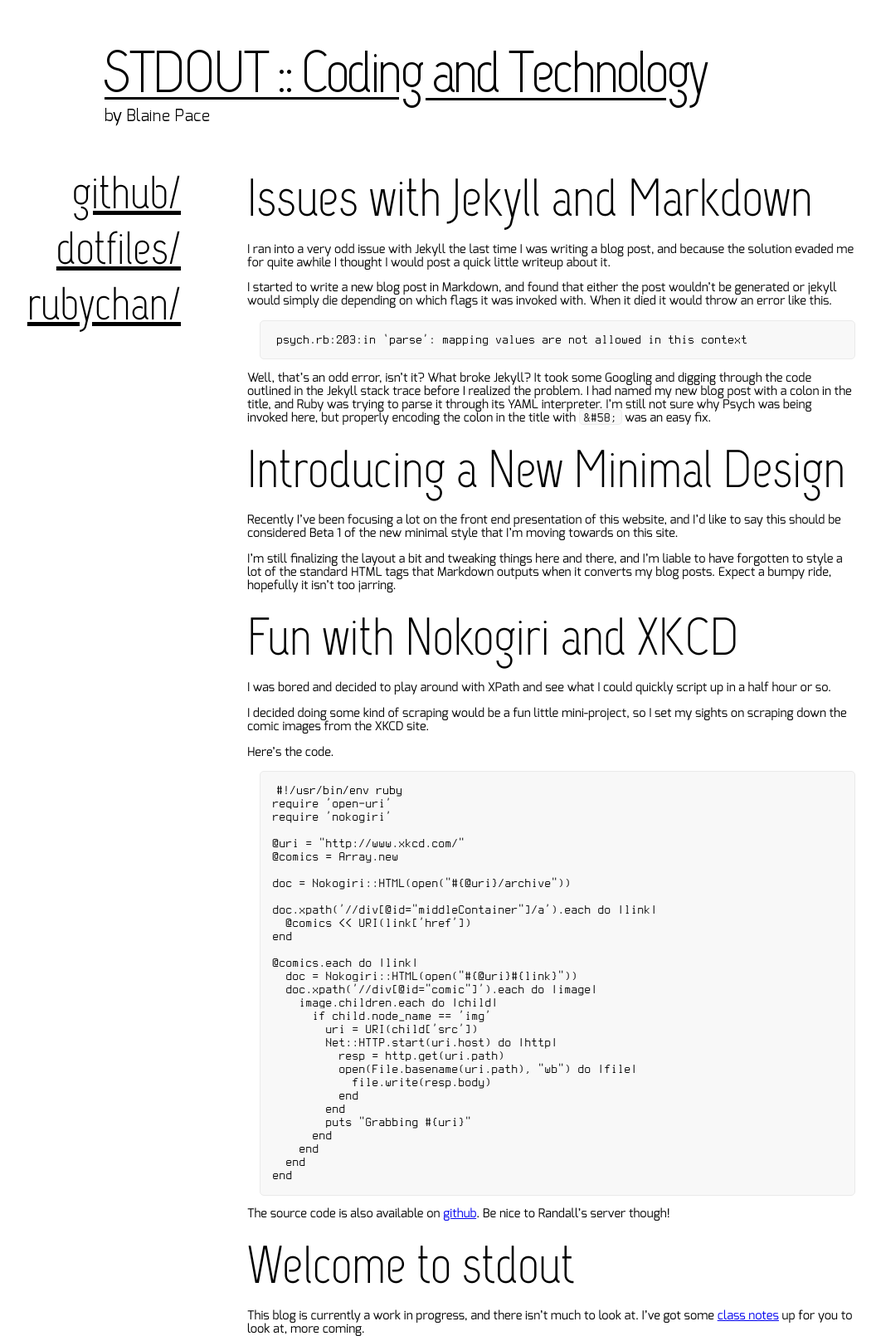
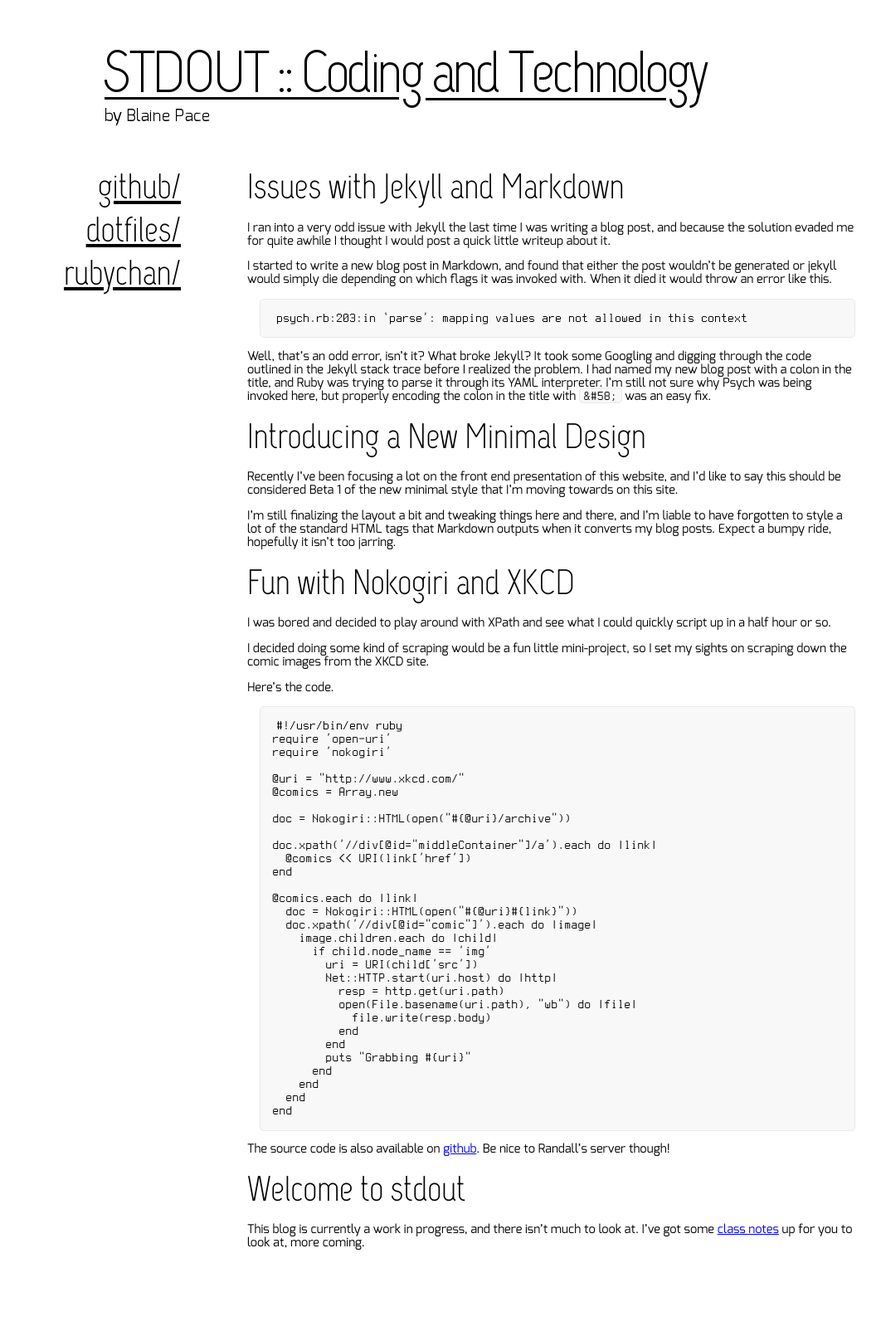
Before and after one commit to madelinecr/averyada.github.io, a Jekyll site: the page built from index.html, in a window 1280 px wide. Shown: the whole page at 83% size, without its empty margins (121-1183 px from the left). Built offline with Jekyll 4.4.1, drawn with Linux system fonts in a browser that asks for light colours; after the commit the page ends 1506 px from its top, so only the background shows below that.

Commit message:
Font size tweak

```diff
--- a/css/stylesheet.css
+++ b/css/stylesheet.css
@@ -79,9 +79,13 @@ hr {
   font-family: capsuula;
   color: black;
   display: block;
-  font-size: 42pt;
+  font-size: 32pt;
 }
 
 #content {
   padding-left: 291px; // when following golden ratio, should be 391px
 }
+
+.post-title {
+  font-size: 32pt;
+}
```
